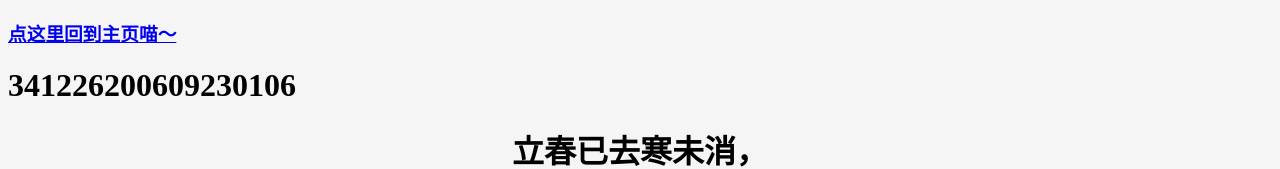
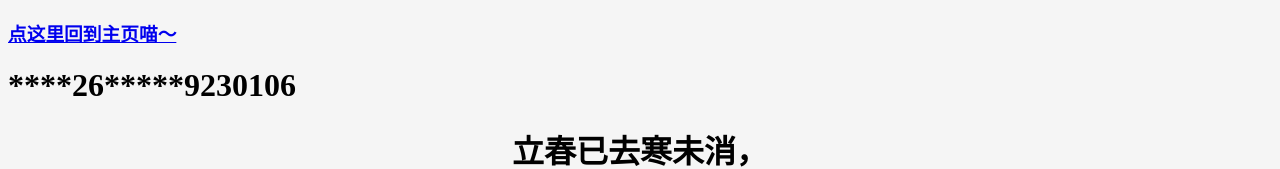
Before and after one commit to AceYKN/P1imo.github.io, a plain HTML site: page shy.html in a window 1280 px wide. Shown: the top 169 px of the page. Drawn offline with Linux system fonts and the light colour scheme.

Commit message:
Update shy.html

```diff
--- a/shy.html
+++ b/shy.html
@@ -14,7 +14,7 @@
 <body>
   <body style="background-color:#F5F5F5;">
 <h3 class="main"><a href="https://p1imo.github.io/">点这里回到主页喵～</a></h3>
-    <h1>341226200609230106</h1>
+    <h1>****26*****9230106</h1>
 <h1 class="poem">
   立春已去寒未消，<br />
   弘毅苏苏送喜报。<br />
```
